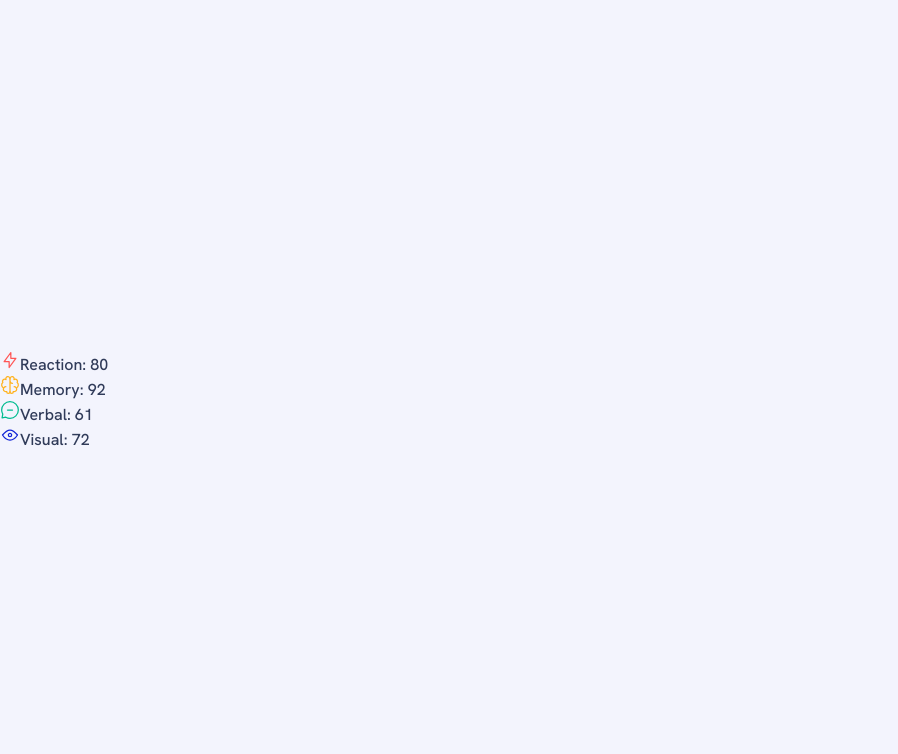
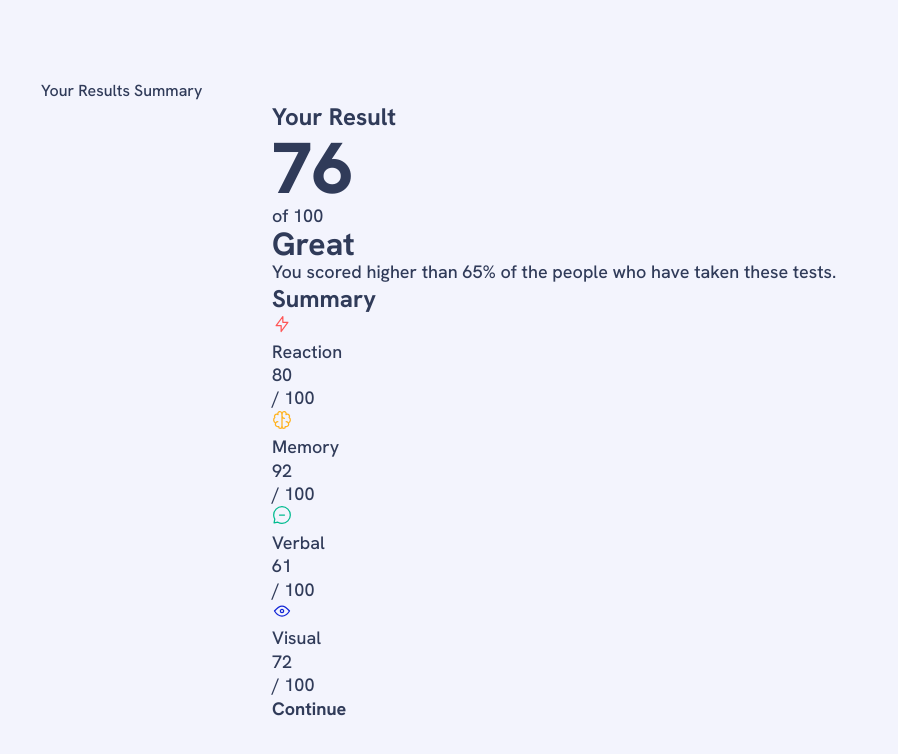
Before and after one commit to Arsalan2078/results-summary-component, a React (Vite) app: page / in a window 1280 px wide. Shown: the top 754 px of the page, without its empty margins (0-898 px from the left). Built offline with nearby package versions, Linux system fonts and the light colour scheme.

Commit message:
markup done

```diff
--- a/src/App.module.scss
+++ b/src/App.module.scss
@@ -1,4 +1,8 @@
 .app {
   align-content: center;
   min-height: 100dvh;
+
+  @media screen and (min-width: calc(686 / 16 * 1rem)) {
+    padding-inline: clamp(0rem, -21.4375rem + 50vw, 2.5625rem);
+  }
 }
--- a/src/App.tsx
+++ b/src/App.tsx
@@ -1,4 +1,5 @@
 import css from "./App.module.scss";
+import ResultsSummary from "./components/ResultsSummary";
 import type { ResultProps } from "./types";
 import useFetch from "./useFetch";
 
@@ -7,16 +8,8 @@ export default function App() {
 
   return (
     <div className={css.app}>
-      {results && (
-        <ul>
-          {results.map(({ category, score, icon }) => (
-            <li>
-              <img src={icon} alt="" />
-              {category}: {score}
-            </li>
-          ))}
-        </ul>
-      )}
+      <h1>Your Results Summary</h1>
+      {results && <ResultsSummary results={results} />}
     </div>
   );
 }
--- /dev/null
+++ b/src/components/ResultsSummary/index.module.scss
@@ -0,0 +1,6 @@
+.container {
+  margin: 0 auto;
+  width: min(100%, calc(736 / 16 * 1rem));
+
+  container-type: inline-size;
+}
--- /dev/null
+++ b/src/components/ResultsSummary/index.tsx
@@ -0,0 +1,59 @@
+import type { ResultProps } from "../../types";
+import css from "./index.module.scss";
+
+function getAverageScore({ results }: { results: ResultProps[] }) {
+  return Math.round(
+    results.reduce((sum, { score }) => sum + score, 0) / results.length
+  );
+}
+
+export default function ResultsSummary({
+  results,
+}: {
+  results: ResultProps[];
+}) {
+  return (
+    <div className={css.container}>
+      <div className={css.component} data-text-preset="4">
+        <section>
+          <h2 data-text-preset="3">Your Result</h2>
+
+          <div>
+            <div data-text-preset="1">{getAverageScore({ results })}</div>
+            <div>of 100</div>
+          </div>
+
+          <div>
+            <div data-text-preset="2">Great</div>
+            <p>
+              You scored higher than 65% of the people who have taken these
+              tests.
+            </p>
+          </div>
+        </section>
+
+        <section>
+          <h2 data-text-preset="3">Summary</h2>
+
+          <ul>
+            {results.map(({ category, score, icon }) => (
+              <li key={category}>
+                <div>
+                  <img src={icon} alt="" />
+                  <div>{category}</div>
+                </div>
+
+                <div>
+                  <div>{score}</div>
+                  <div>/ 100</div>
+                </div>
+              </li>
+            ))}
+          </ul>
+
+          <button data-text-preset="5">Continue</button>
+        </section>
+      </div>
+    </div>
+  );
+}
--- a/src/scss/_typography.scss
+++ b/src/scss/_typography.scss
@@ -20,7 +20,7 @@
   [data-text-preset="4"],
   [data-text-preset="4-bold"] {
     font-weight: var(--fw-500);
-    font-size: var(--grd-background);
+    font-size: var(--fs-rg);
     line-height: var(--lh-130);
   }
 
```
